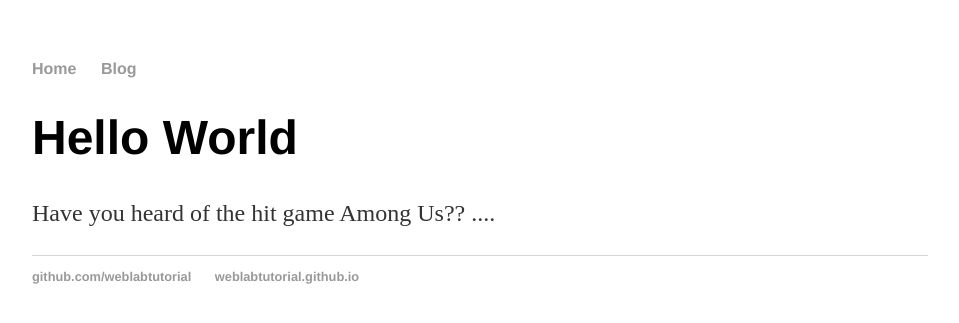
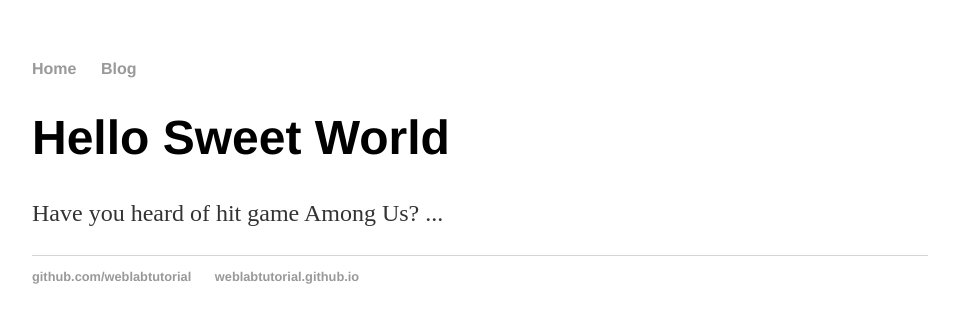
Before and after one commit to JingMulligan/JingMulligan.github.io, a Jekyll site: the page built from index.html, in a window 1280 px wide. Shown: the top 323 px of the page, without its empty margins (160-1119 px from the left). Built offline with Jekyll 4.4.1, drawn with Linux system fonts in a browser that asks for light colours.

Commit message:
Update index.html to use default layout

```diff
--- a/index.html
+++ b/index.html
@@ -1,25 +1,8 @@
-<!DOCTYPE html>
-<html>
-    <head>
-        <title>Web Programming</title>
-        <link rel="stylesheet" type="text/css" href="/css/main.css">
-    </head>
-    <body>
-      <nav>
-      <ul>
-      <li><a href="/">Home</a></li>
-      <li><a href="/blog">Blog</a></li>
-      </ul>
-      </nav>
-      <div class="container">
-      <div class="blurb">
-      <h1>Hello World</h1>
-      <p>Have you heard of the hit game Among Us?? ....</p>
-      <footer>
-        <ul>
-          <li><a href="https://github.com/weblabtutorial">github.com/weblabtutorial</a></li>
-          <li><a href="https://weblabtutorial.github.io">weblabtutorial.github.io </a></li>
-        </ul>
-        </footer>
-    </body>
-</html>
+---
+layout: default
+title: Web Programming
+---
+<div class="blurb">
+    <h1>Hello Sweet World</h1>
+    <p>Have you heard of hit game Among Us? ...</p>
+</div>
```
